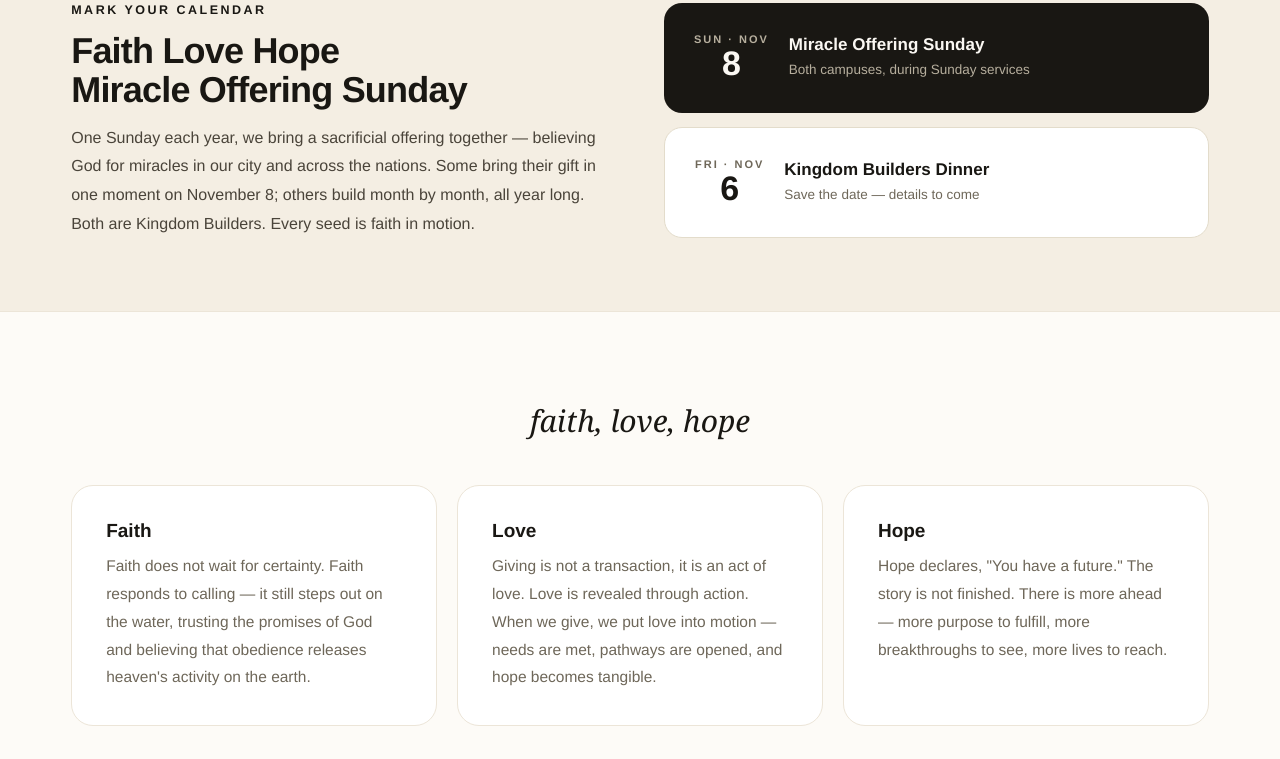
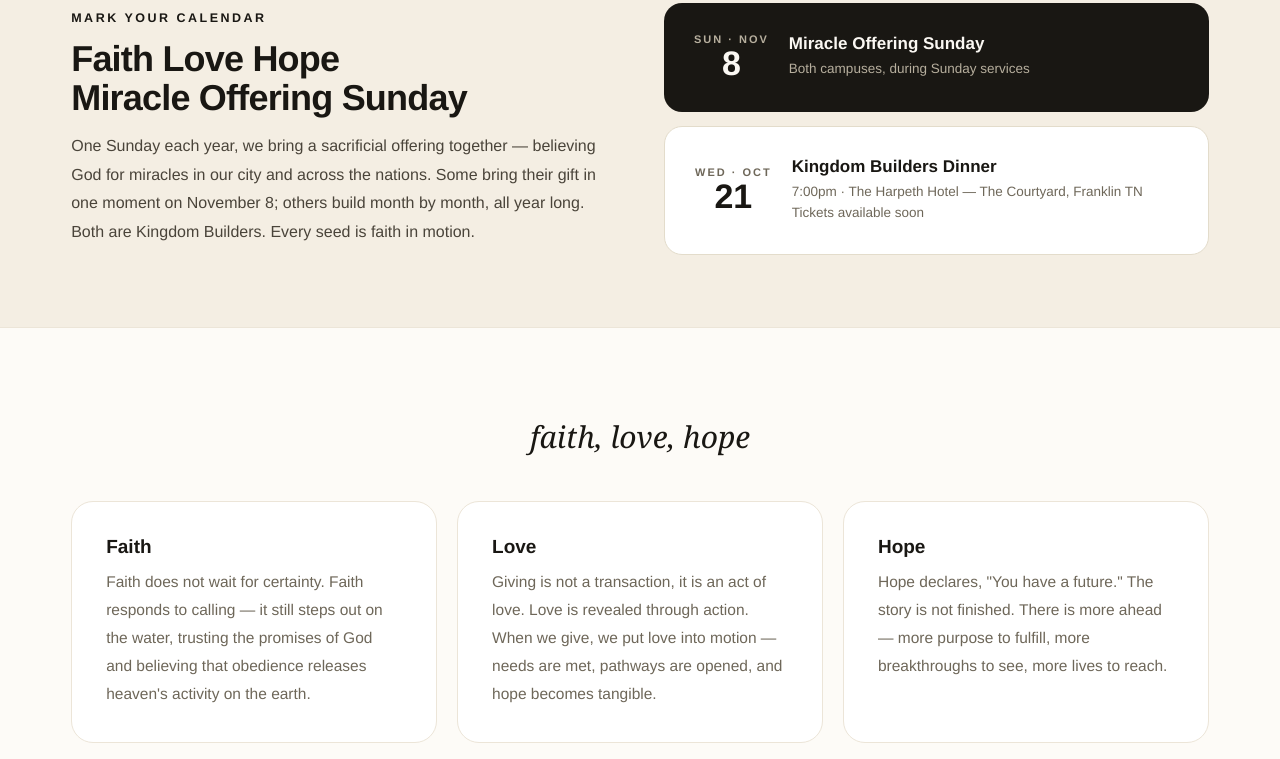
Before and after one commit to danjterry/leaderportal, a plain HTML site: page kingdom-builders.dc.html in a window 1280 px wide. Shown: the part 1800-2559 px from the top of the page. Drawn offline with nearby package versions, Linux system fonts and the light colour scheme.

Commit message:
date update

```diff
--- a/kingdom-builders.dc.html
+++ b/kingdom-builders.dc.html
@@ -93,12 +93,12 @@
           </div>
           <div style="background:#FFFFFF; border:1px solid #E3DCCB; border-radius:18px; padding:clamp(22px,4vw,30px); display:flex; gap:20px; align-items:center;">
             <div style="flex:none; text-align:center; min-width:64px;">
-              <div style="font-size:11px; letter-spacing:2px; font-weight:700; color:#6E6759; text-transform:uppercase;">Fri · Nov</div>
-              <div style="font-weight:800; font-size:34px; line-height:1.1;">6</div>
+              <div style="font-size:11px; letter-spacing:2px; font-weight:700; color:#6E6759; text-transform:uppercase;">Wed · Oct</div>
+              <div style="font-weight:800; font-size:34px; line-height:1.1;">21</div>
             </div>
             <div>
               <div style="font-weight:800; font-size:17px; margin-bottom:4px;">Kingdom Builders Dinner</div>
-              <div style="font-size:13.5px; color:#6E6759; line-height:1.6;">Save the date — details to come</div>
+              <div style="font-size:13.5px; color:#6E6759; line-height:1.6;">7:00pm · The Harpeth Hotel — The Courtyard, Franklin TN<br>Tickets available soon</div>
             </div>
           </div>
         </div>
```
Also changed, not shown: leader-portal.dc.html (+7 -1 lines).
